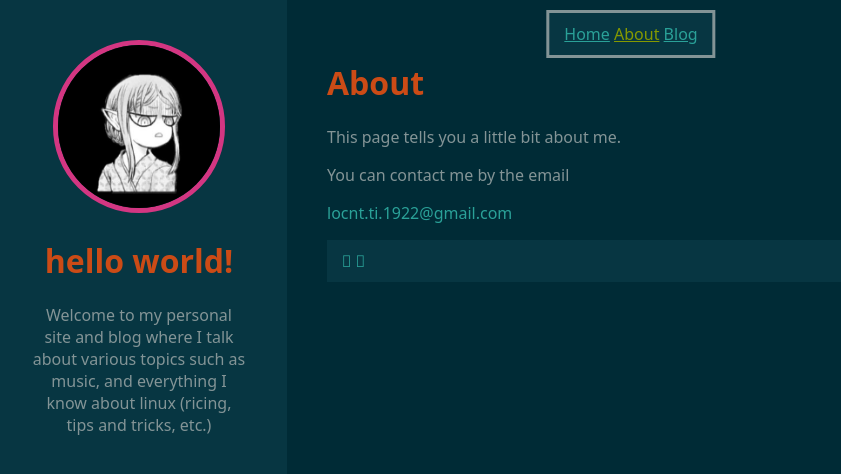
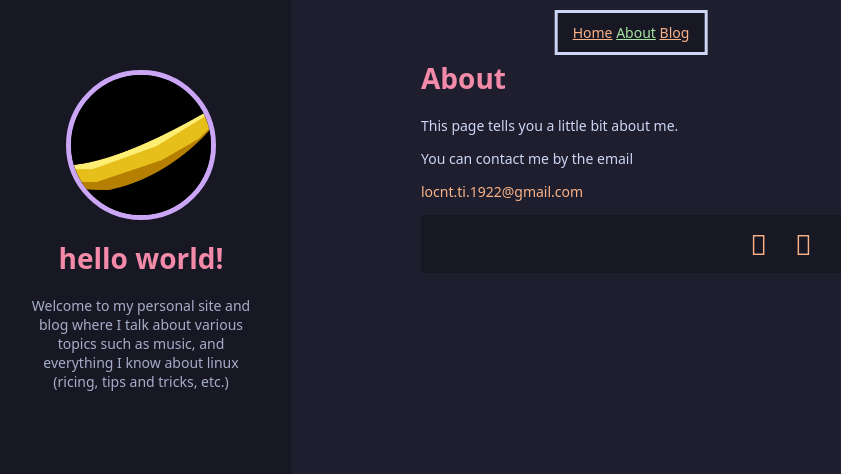
Before and after one commit to loco-t-wen/loco-t-wen.github.io, a Jekyll site: the page built from about.md, in a window 1280 px wide. Shown: the top 474 px of the page, without its empty margins (9-850 px from the left). Built offline with Jekyll 4.4.1, drawn with Linux system fonts in a browser that asks for light colours.

Commit message:
change default theme, add a new post

```diff
--- a/_data/navigation.yml
+++ b/_data/navigation.yml
@@ -3,4 +3,4 @@
 - name: About
   link: /about.html
 - name: Blog
-  link: /blog/index.html
+  link: /blog/
--- a/_includes/header.html
+++ b/_includes/header.html
@@ -1,3 +1,3 @@
-<img id="pfp" src="/assets/images/pfp.jpg" alt="">
+<div id="pfp"><img src="/assets/images/banana.png" alt=""></div>
 <h1>{{ "Hello World!" | downcase }}</h1>
 <p>Welcome to my personal site and blog where I talk about various topics such as music, and everything I know about linux (ricing, tips and tricks, etc.)</p>
--- a/_sass/main.scss
+++ b/_sass/main.scss
@@ -1,4 +1,13 @@
-@import "theme";
+@import "mocha";
+
+@font-face {
+  font-family: 'FontAwesome';
+  src:
+    url('/assets/fonts/fa.woff2') format('woff2');
+  font-weight: normal;
+  font-style: normal;
+  font-display: swap;
+}
 
 .current {
   color: $green;
@@ -11,34 +20,58 @@ body {
   display: flex;
   margin: 0;
   height: 100vh;
-  @media(max-width: 1100px) {
+  @media(max-width: 1099px) {
     flex-direction: column;
+    & > header {
+      width: 100%;
+    }
   }
 }
 
 .content, header {
-  margin: 0 auto 0 auto;
-  padding: 40px 0 40px 0;
+  padding: 40px;
+}
+
+header p {
+  color: $subtext0;
 }
 
 .content {
-  width: min(1000px, 60%);
-  padding: 40px;
+  margin: 0 auto;
+  width: 800px;
 }
 
 body > :not(.content) {
-  flex: 1;
+  width: 100%;
+  @media(min-width: 1100px) {
+    width: 300px;
+  }
+}
+
+body > :not(.content, header) {
+  @media(max-width: 1399px) {
+    width: 0;
+  }
 }
 
 #pfp {
-  width: min(80%, 200px);
+  width: min(80%, 150px);
   aspect-ratio: 1 / 1;
+  margin: 30px auto 0 auto;
+  overflow: hidden;
   border-radius: 50%;
-  border: 5px solid $magenta;
+  border: 5px solid $mauve;
 
   &:hover {
     border-color: $yellow;
   }
+}
+
+#pfp img {
+  width: 100%;
+  height: 100%;
+  object-fit: cover;   /* zooms + crops */
+  object-position: center;
 }
 
 ul {
@@ -69,8 +102,12 @@ ul {
   justify-content: center;
 }
 
-.icon {
-  height: 1.1em;
-  color: inherit;
-  vertical-align: middle;
+.contacts {
+  display: flex;
+  justify-content: center;
+  gap: 2em;
 }
+
+.contacts * {
+  font-size: 2em
+}
--- /dev/null
+++ b/_sass/mocha.scss
@@ -0,0 +1,63 @@
+$rosewater: #f5e0dc;
+$flamingo: #f2cdcd;
+$pink: #f5c2e7;
+$mauve: #cba6f7;
+$red: #f38ba8;
+$maroon: #eba0ac;
+$peach: #fab387;
+$yellow: #f9e2af;
+$green: #a6e3a1;
+$teal: #94e2d5;
+$sky: #89dceb;
+$sapphire: #74c7ec;
+$blue: #89b4fa;
+$lavender: #b4befe;
+$text: #cdd6f4;
+$subtext1: #bac2de;
+$subtext0: #a6adc8;
+$overlay2: #9399b2;
+$overlay1: #7f849c;
+$overlay0: #6c7086;
+$surface2: #585b70;
+$surface1: #45475a;
+$surface0: #313244;
+$base: #1e1e2e;
+$mantle: #181825;
+$crust: #11111b;
+
+body {
+  background-color:$base;
+  color: $text;
+  font-size: 14px;
+}
+header {
+  background-color: $mantle;
+  padding: 40px;
+  text-align: center;
+}
+
+.tag * {
+  background-color: $overlay0;
+  padding: 2px 4px;
+}
+
+.meta {
+  line-height: 1.6;
+  padding-left: 6px;
+  border-left: 3px solid $overlay2;
+}
+
+h1,h2,h3,h4,h5,h6 { color:$red; }
+a, {
+  color: $peach;
+  transition: color 0.3s ease;
+}
+
+a:hover { color: $peach; }
+button { background-color:$surface0; padding: 5px 10px; }
+nav { background-color:$mantle; padding: 10px 15px;}
+
+html * {
+    color-profile: sRGB;
+    rendering-intent: auto;
+}
--- a/_sass/theme.scss
+++ b/_sass/solarized.scss
@@ -35,8 +35,6 @@ $green:     #859900;
     padding-left: 6px;
     border-left: 3px solid $rebase0;
   }
-
-  color:$rebase0;
   * { color:$rebase0; }
   h1,h2,h3,h4,h5,h6 { color:$orange; border-color: $rebase0; }
   a, {
@@ -58,12 +56,3 @@ html * {
     color-profile: sRGB;
     rendering-intent: auto;
 }
-
-@font-face {
-  font-family: 'FontAwesome';
-  src:
-    url('/assets/fonts/fa.woff2') format('woff2');
-  font-weight: normal;
-  font-style: normal;
-  font-display: swap;
-}
--- a/about.md
+++ b/about.md
@@ -11,7 +11,7 @@ You can contact me by the email
     moc.<!-- f9km@de -->liamg@<span class="spamprotect">f3jf@gmail</span>2291.it.<!-- @j4882jf.com -->tncol
 </a>
 
-<nav>
-    <a> </a>
-    <a> </a>
+<nav class="contacts">
+    <a></a>
+    <a></a>
 </nav>
```
Also changed, not shown: _posts/2018-08-21-apples.md (deleted, +0 -10 lines), _posts/2026-01-18-tin-whitsle.md (added, +15 -0 lines), _tags/apple.md (deleted, +0 -3 lines), _tags/instruments.md (added, +3 -0 lines), _tags/tin_whistle.md (added, +3 -0 lines), assets/images/banana.png (added).
